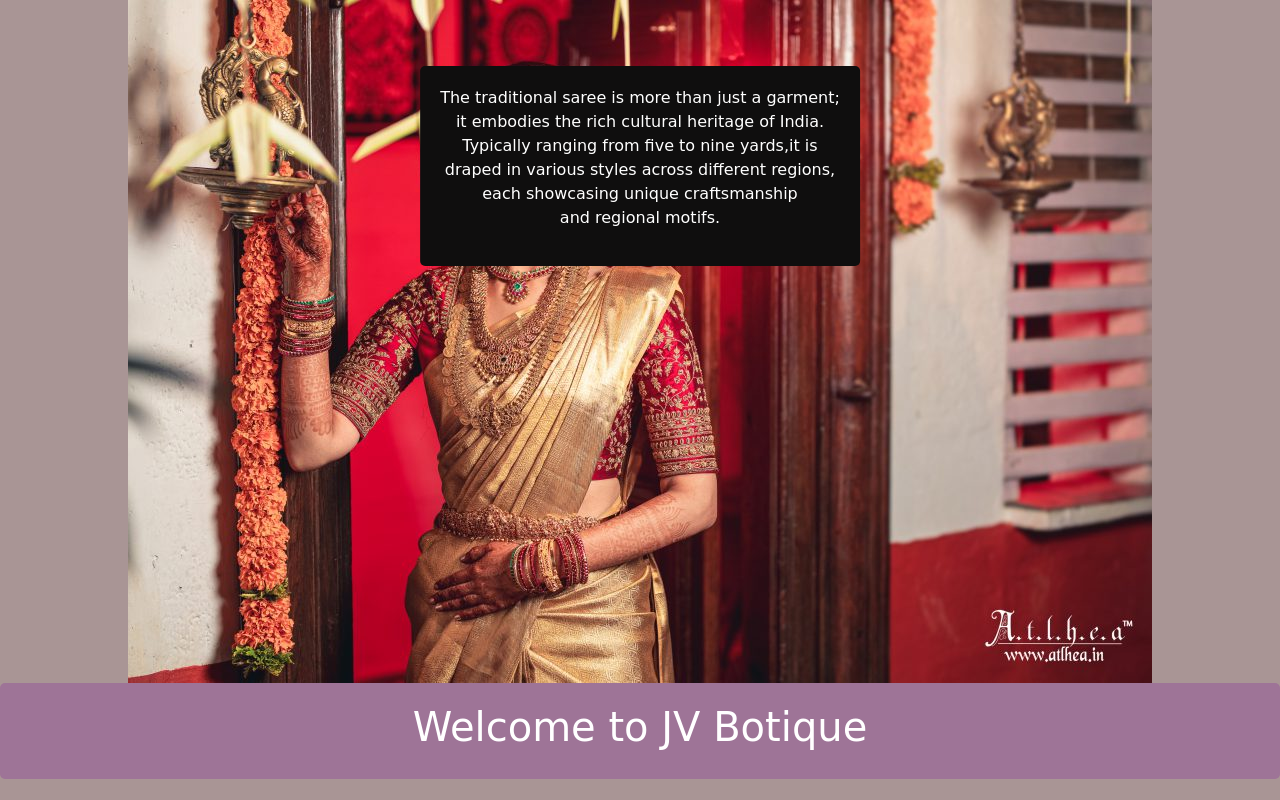
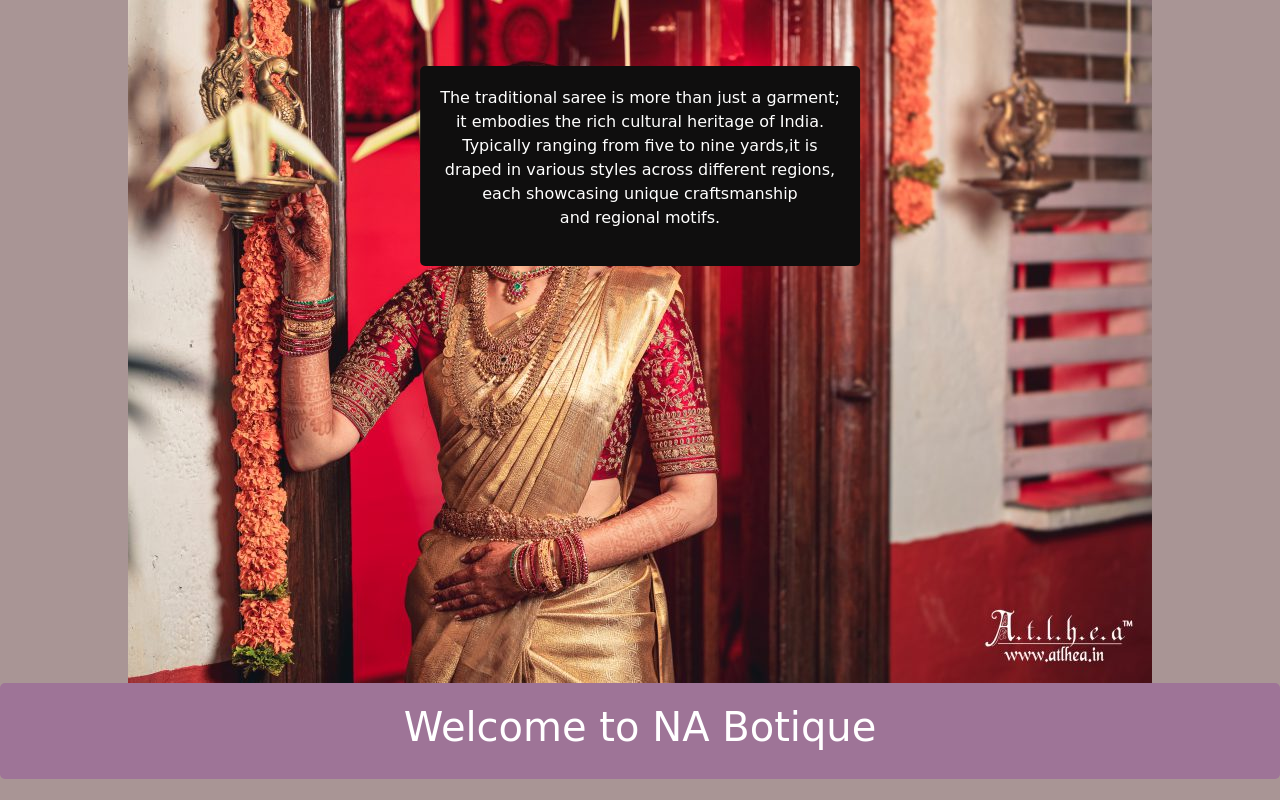
Before and after one commit to Nanthuu0910/NA-Designer-Botique, a plain HTML site: page index.html in a window 1280 px wide. Shown: the top 800 px of the page. Drawn offline with nearby package versions, Linux system fonts and the light colour scheme.

Commit message:
Update index.html

```diff
--- a/index.html
+++ b/index.html
@@ -142,7 +142,7 @@
     <div class=" img image-container">
         <img src="sa3.jpg" class="img-fluid" alt="Background Image">
         <div class="overlay-text">
-            <h1 class="p2">Welcome to JV Botique</h1>
+            <h1 class="p2">Welcome to NA Botique</h1>
         </div>
         <div class="sub-overlay">
             <p class="p2">The traditional saree is more than just a garment;<br> it embodies the rich cultural heritage of India. <br>Typically ranging from five to nine yards,it is <br>draped in various styles across different regions,<br> each showcasing unique craftsmanship<br> and regional motifs.</p>
```
